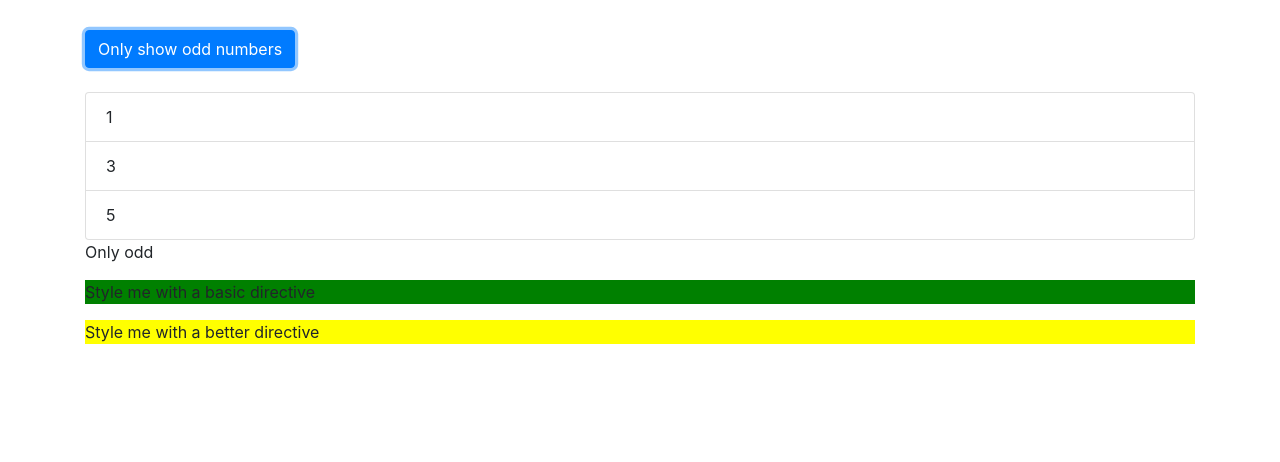
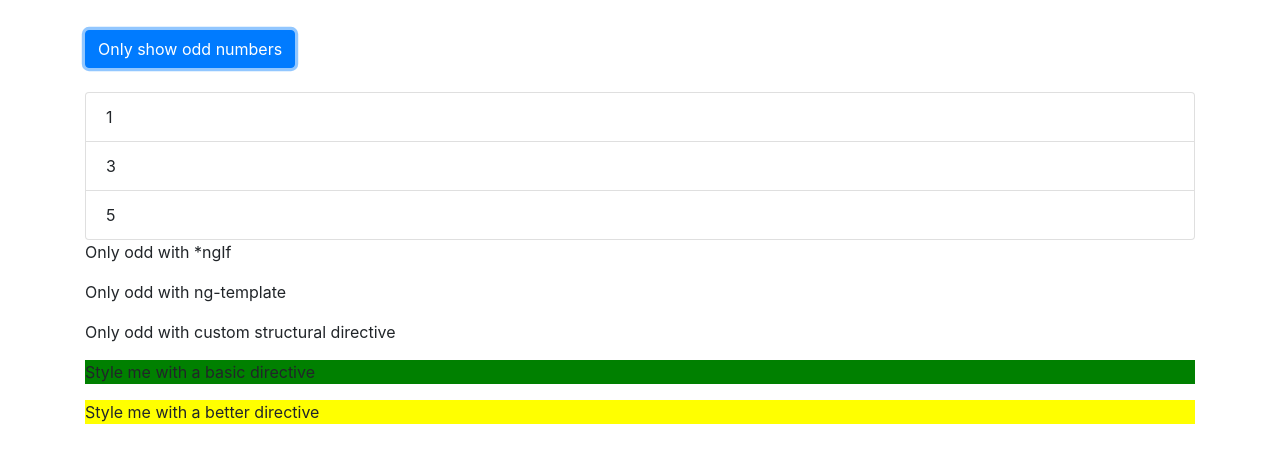
Before and after one commit to lesiak/abgular_udemy_maximilian_schwarzmuller, an Angular app in the folder app2-directives/: page / in a window 1280 px wide. Both pictures are taken after a click on the button "Only show odd numbers". Shown: the top 462 px of the page. Built offline with nearby package versions, Linux system fonts and the light colour scheme.

Commit message:
[APP2] Custom structural directive

```diff
--- a/app2-directives/src/app/app.component.html
+++ b/app2-directives/src/app/app.component.html
@@ -10,9 +10,11 @@
           class="list-group-item">{{ number }}
         </li>
       </ul>
+      <p *ngIf="onlyOdd">Only odd with *ngIf</p>
       <ng-template [ngIf]="onlyOdd">
-        <p>Only odd</p>
+        <p>Only odd with ng-template</p>
       </ng-template>
+      <p *appUnless="!onlyOdd">Only odd with custom structural directive</p>
     </div>
   </div>
   <div class="row">
--- a/app2-directives/src/app/app.module.ts
+++ b/app2-directives/src/app/app.module.ts
@@ -5,12 +5,14 @@ import { FormsModule } from '@angular/forms';
 import { AppComponent } from './app.component';
 import {BasicHighlightDirective} from './basic-highlight/basic-highlight.directive';
 import { BetterHighlightDirective } from './better-highlight/better-highlight.directive';
+import { UnlessDirective } from './directives/unless.directive';
 
 @NgModule({
   declarations: [
     AppComponent,
     BasicHighlightDirective,
-    BetterHighlightDirective
+    BetterHighlightDirective,
+    UnlessDirective
   ],
   imports: [
     BrowserModule,
--- /dev/null
+++ b/app2-directives/src/app/directives/unless.directive.ts
@@ -0,0 +1,19 @@
+import {Directive, Input, TemplateRef, ViewContainerRef} from '@angular/core';
+
+@Directive({
+  selector: '[appUnless]'
+})
+export class UnlessDirective {
+
+  @Input('appUnless') set unless(condition: boolean) {
+    if (!condition) {
+      this.vcRef.createEmbeddedView(this.templateRef);
+    } else {
+      this.vcRef.clear();
+    }
+  }
+
+  constructor(private templateRef: TemplateRef<any>, private  vcRef: ViewContainerRef) {
+  }
+
+}
```
